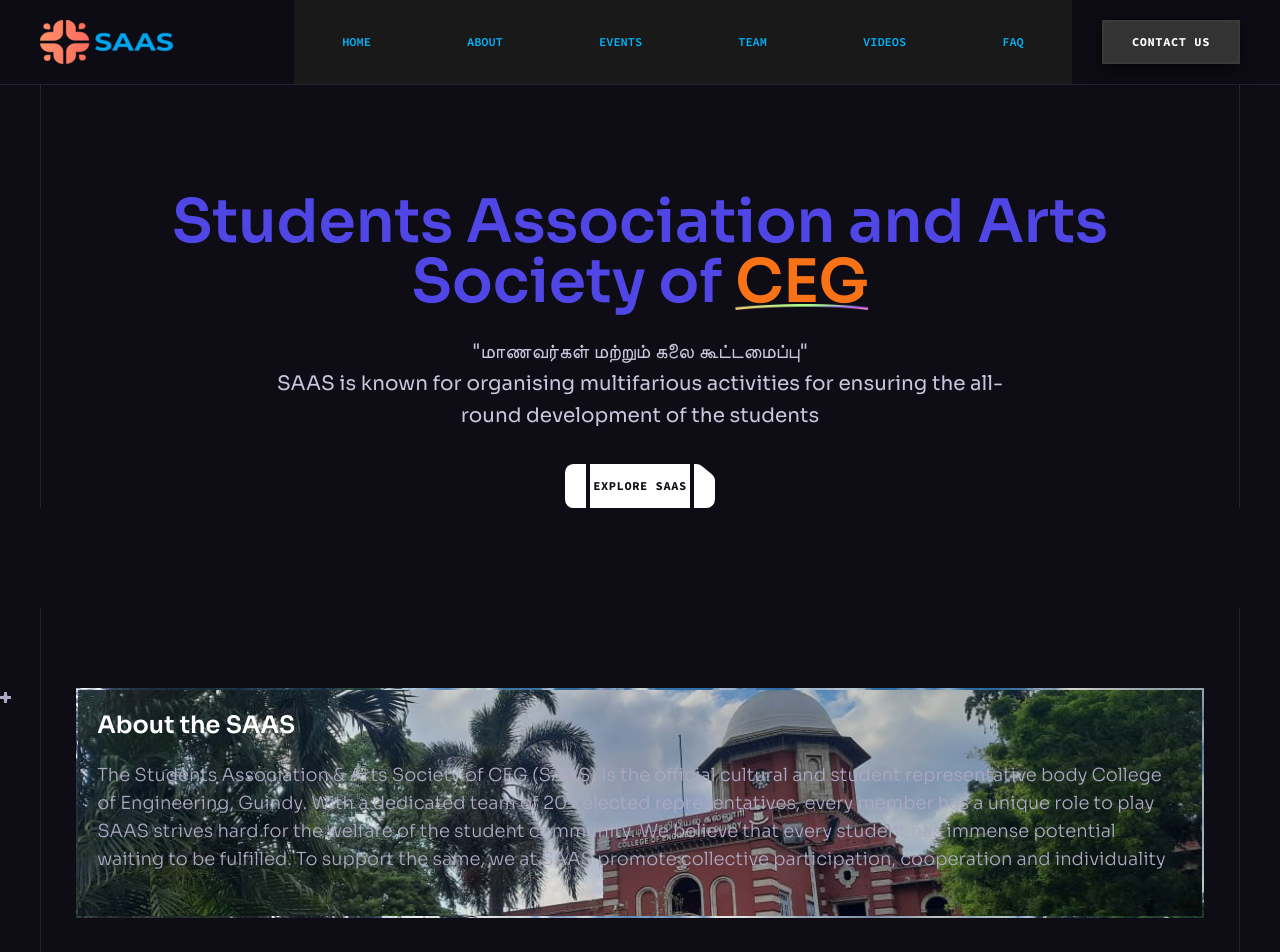
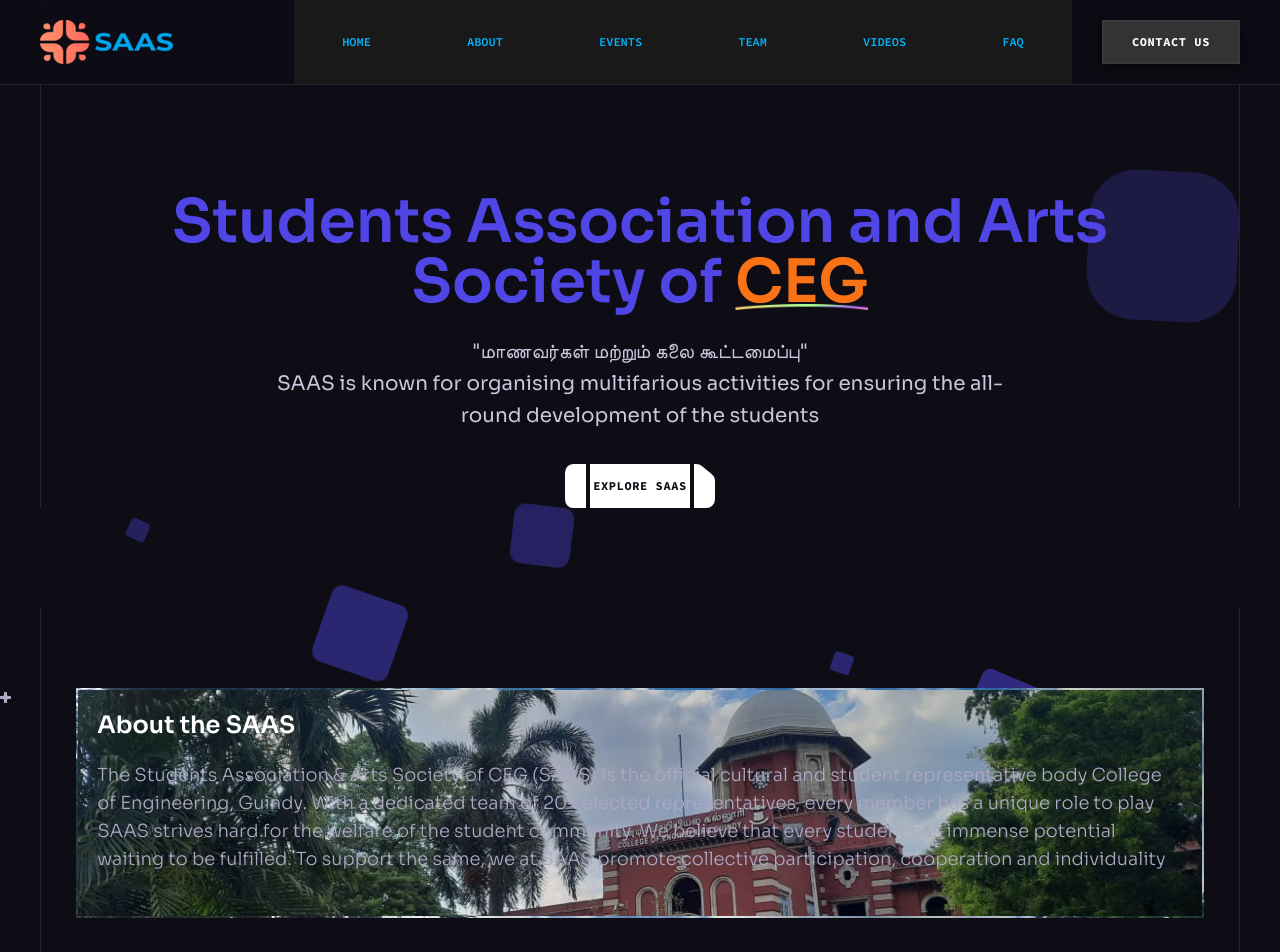
Before and after one commit to VimaleshCT/saas-ceg, a React (Vite) app: page / in a window 1280 px wide. Shown: the top 952 px of the page. Built offline with nearby package versions, Linux system fonts and the light colour scheme.

Commit message:
Hero animations

```diff
--- a/src/components/Contact/ContactUs.jsx
+++ b/src/components/Contact/ContactUs.jsx
@@ -12,7 +12,7 @@
           <div className="map-container w-full h-64 sm:h-80 md:h-96 lg:h-[450px]">
             <iframe
               src="https://www.google.com/maps/embed?pb=!1m18!1m12!1m3!1d971.8453655503242!2d80.23493748810208!3d13.01136300609664!2m3!1f0!2f0!3f0!3m2!1i1024!2i768!4f13.1!3m3!1m2!1s0x3a5267bd5b04ad03%3A0x69b07dae4de00e30!2sSAAS%20CEG!5e0!3m2!1sen!2sin!4v1678982627551!5m2!1sen!2sin"
-              class="w-full h-full border-0"
+              className="w-full h-full border-0"
               style={{ border: 0 }}
               allowFullScreen=""
               loading="lazy"
--- a/src/components/Home/Hero.css
+++ b/src/components/Home/Hero.css
@@ -67,24 +67,6 @@
   animation: float 3s ease-in-out infinite;
 }
 
-/* Hero Background */
-.hero-background {
-  position: absolute;
-  top: 0;
-  left: 0;
-  width: 100%;
-  height: 100%;
-  z-index: -1;
-  overflow: hidden;
-}
-
-.hero-bg-image {
-  width: 100%;
-  height: auto;
-  opacity: 0.5;
-  animation: fadeIn 3s ease-out;
-}
-
 /* General styling for buttons */
 button {
   transition: background-color 0.3s ease;
@@ -92,6 +74,147 @@
 
 button:hover {
   background-color: #ff0000;
+}
+
+
+@import url('https://fonts.googleapis.com/css?family=Exo:400,700');
+
+*{
+    margin: 0px;
+    padding: 0px;
+}
+
+body{
+    font-family: 'Exo', sans-serif;
+}
+
+
+.context {
+    width: 100%;
+    position: absolute;
+    top:50vh;
+
+}
+
+.context h1{
+    text-align: center;
+    color: #fff;
+    font-size: 50px;
+}
+
+.circles{
+    height:100vh;
+    position: absolute;
+    top: 0;
+    left: 0;
+    width: 100%;
+    overflow: hidden;
+}
+
+.circles li{
+    position: absolute;
+    display: block;
+    list-style: none;
+    width: 20px;
+    height: 20px;
+    background: rgba(79, 70, 229, 0.6);
+    animation: animate 25s linear infinite;
+    bottom: -150px;
+
+}
+
+.circles li:nth-child(1){
+    left: 25%;
+    width: 80px;
+    height: 80px;
+    animation-delay: 0s;
+}
+
+
+.circles li:nth-child(2){
+    left: 10%;
+    width: 20px;
+    height: 20px;
+    animation-delay: 2s;
+    animation-duration: 12s;
+}
+
+.circles li:nth-child(3){
+    left: 70%;
+    width: 20px;
+    height: 20px;
+    animation-delay: 4s;
+}
+
+.circles li:nth-child(4){
+    left: 40%;
+    width: 60px;
+    height: 60px;
+    animation-delay: 0s;
+    animation-duration: 18s;
+}
+
+.circles li:nth-child(5){
+    left: 65%;
+    width: 20px;
+    height: 20px;
+    animation-delay: 0s;
+}
+
+.circles li:nth-child(6){
+    left: 75%;
+    width: 110px;
+    height: 110px;
+    animation-delay: 3s;
+}
+
+.circles li:nth-child(7){
+    left: 35%;
+    width: 150px;
+    height: 150px;
+    animation-delay: 7s;
+}
+
+.circles li:nth-child(8){
+    left: 50%;
+    width: 25px;
+    height: 25px;
+    animation-delay: 15s;
+    animation-duration: 45s;
+}
+
+.circles li:nth-child(9){
+    left: 20%;
+    width: 15px;
+    height: 15px;
+    animation-delay: 2s;
+    animation-duration: 35s;
+}
+
+.circles li:nth-child(10){
+    left: 85%;
+    width: 150px;
+    height: 150px;
+    animation-delay: 0s;
+    animation-duration: 11s;
+}
+
+
+
+@keyframes animate {
+
+    0%{
+        transform: translateY(0) rotate(0deg);
+        opacity: 1;
+        border-radius: 0;
+    }
+
+    100%{
+        transform: translateY(-1000px) rotate(720deg);
+        opacity: 0;
+        border-radius: 50%;
+    }
+
 }
 
 /* Text Color Change Animation */
--- a/src/components/Home/Hero.jsx
+++ b/src/components/Home/Hero.jsx
@@ -4,12 +4,25 @@
 import Section from "../Section";
 import { useRef } from "react";
 import { Link as Li } from "react-scroll";
+import "./Hero.css";
 
 const Hero = () => {
   const parallaxRef = useRef(null);
 
   return (
     <section id="hero">
+      <ul class="circles">
+              <li></li>
+              <li></li>
+              <li></li>
+              <li></li>
+              <li></li>
+              <li></li>
+              <li></li>
+              <li></li>
+              <li></li>
+              <li></li>
+      </ul>
       <Section
         className="pt-[12rem] -mt-[5.25rem]"
         crosses
@@ -17,6 +30,7 @@
         customPaddings
         id="hero"
       >
+
         <div className="container relative" ref={parallaxRef}>
           <div className="relative z-1 max-w-[62rem] mx-auto text-center mb-[3.875rem] md:mb-20 lg:mb-[6.25rem]">
             {/* <h1 className="h1 mb-6 font-bold text-6xl text-center text-gradient">
```
Also changed, not shown: package.json (+7 -4 lines), 1 other file (tests, documents, lock files or other folders).
